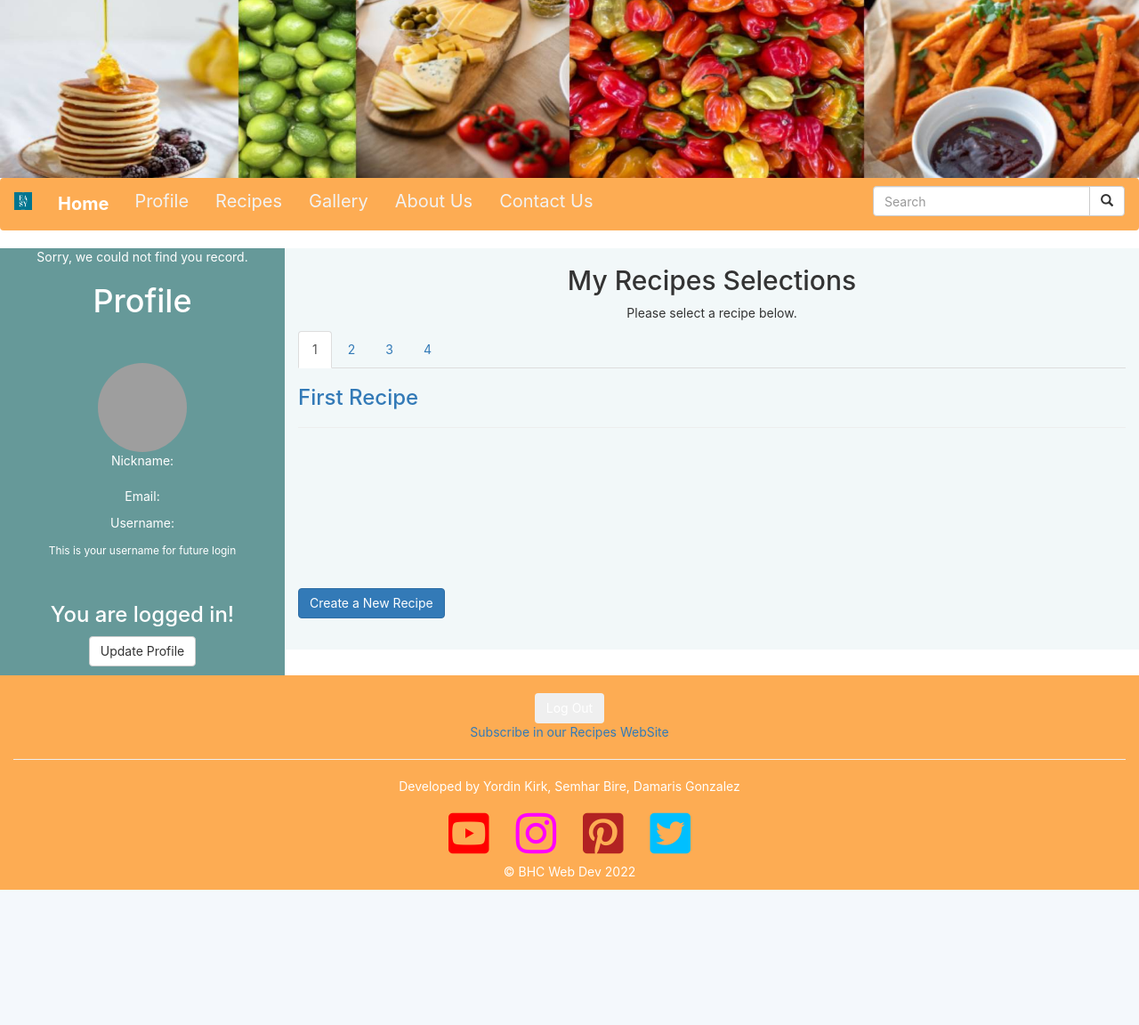
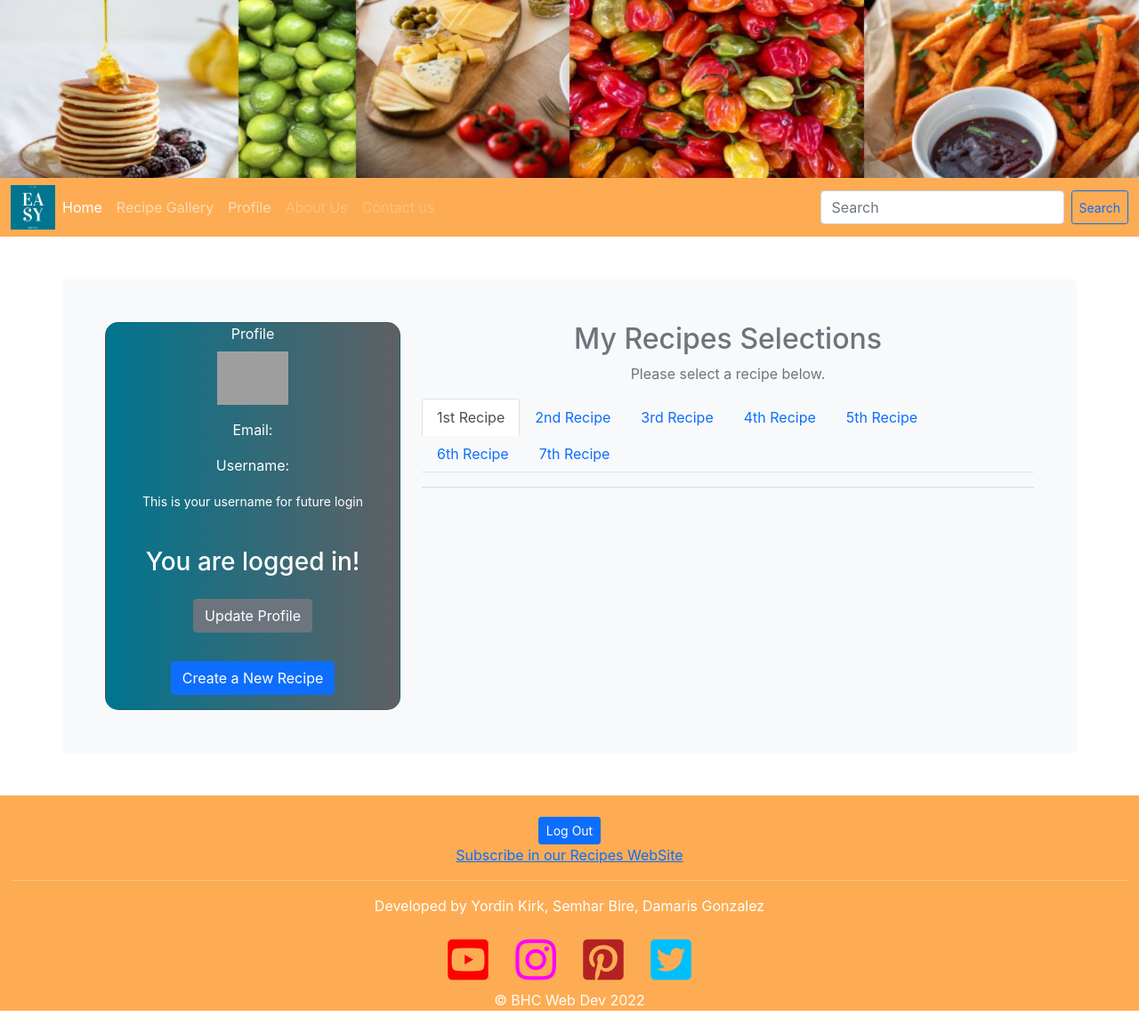
Before and after one commit to damgo-web/easyrecipe-web-dGonzalez, a PHP site: page /profile.php in a window 1280 px wide. Shown: the part 520-1672 px from the top of the page at 89% size. Before the commit the page ends 1520 px from the top, so only its background shows below. Run offline with PHP 8.4, Linux system fonts and the light colour scheme; the visitor is signed in with stand-in values (Sample User, id 1); data that the repository does not hold is empty; some libraries are stand-ins or nearby versions; grey boxes are pictures that could not be loaded.

Commit message:
Version April15th Damaris

```diff
--- a/style.css
+++ b/index.css
@@ -2,60 +2,19 @@
 	font-family:-apple-system,BlinkMacSystemFont,"Segoe UI",Roboto,"Helvetica Neue",Arial,"Noto Sans","Liberation Sans",sans-serif,"Apple Color Emoji","Segoe UI Emoji","Segoe UI Symbol","Noto Color Emoji";
 }
 
-#logo{
-  display: flex;
-  max-width: auto;
-  max-height: auto;
-  float: left;
+nav {
+
+  background-color: #FDAC53;
+  color: white;
+
 }
-.navbar {
-	background-color: #FDAC53;
-    color: white;
-}
-
-.navbar a {
-  float: left;
-  display: block;
-  color: #f2f2f2;
-  padding: 14px;
-
-  text-decoration: none;
-  font-size: 20px;
-}
-
-.navbar-toggle .icon-bar{
-background-color: #fff;
-}
+.gradient-custom {
 
 
-.navbar-nav > li >a:hover {
-	 background-color: #00758f;
-	display:inline;
-}
+  background:  #00758f;
+  background: -webkit-linear-gradient(to right, rgba(0, 117, 143, 1), rgba(95, 96, 99, 1));
+  background: linear-gradient(to right, rgba(0, 117, 143, 1), rgba(95, 96, 99, 1));
 
-
- .affix {
-    top: 0;
-    width: 100%;
-    z-index: 9999 !important;
-  }
-
-  .affix + #fakeimg {
-    padding-top: 100px;
-  }
-
-
-main{
-	padding: 0px;
-}
-
-.bg-1 {
-    background-color:#669999;
-	color: #ffffff;
-	text-align:center;
-}
-.bg-2 {
-    background-color:#f2f8f9;
 }
 
 footer {
--- a/profile.php
+++ b/profile.php
@@ -7,7 +7,7 @@
 if(isset ($_SESSION['userID'])){
 	$userID =  $_SESSION['userID'];
 ///}elseif(isset ($_GET['userID'])){
-///	$userID =  $_GET['userID'];
+	///$userID =  $_GET['userID'];
 }else{
 	header ("Location: register.php");
 	exit();
@@ -17,7 +17,6 @@
 
 $firstname = NULL;
 $lastname = NULL;
-$nickname =NULL;
 $username = NULL;
 $role=NULL;
 $email = NULL;
@@ -66,11 +65,6 @@
 		$valid = FALSE;
 	}
 
-	$nickname = mysqli_real_escape_string($conn,ucwords(trim($_POST['nickname'])));
-	if (empty($nickname)){
-		$nickname_error = '<span class="text-danger"> - Field Required!</span>';
-		$valid = FALSE;
-	}
 
 	$email = (trim($_POST['email']));
 	if (empty($email)){
@@ -83,7 +77,7 @@
 	}
 
 	if ($valid){
-		$query = "UPDATE `user_table` SET `firstname` = '$firstname', `lastname` = '$lastname', `nickname` = '$nickname', `email` = '$email' WHERE `userID`= $userID;";
+		$query = "UPDATE `user_table` SET `firstname` = '$firstname', `lastname` = '$lastname', `email` = '$email' WHERE `userID`= $userID;";
 		$result = mysqli_query($conn, $query) or die(mysqli_error($conn));
 		if (!$result) {
 			die(mysqli_error($conn));
@@ -179,7 +173,6 @@
 		$firstname = $row ['firstname'];
 		$lastname = $row ['lastname'];
 		$username = $row ['username'];
-		$nickname= $row ['nickname'];
 		$email = $row ['email'];
 		$image_name = $row ['avatar'];
 	}else{
@@ -188,86 +181,66 @@
 
 if (!$update){
 $pageContent .= <<<HERE
-<main class="container-fluid">
+<section  class="container p-5 my-5 bg-light text-secondary rounded">
 	<div class= "row">
 
-		<div class="col-md-3 col-lg-3 order-md-last bg-1" >
-			$message
+		<div class="col-sm-6 col-lg-4 " >
+			<div class="card  bg gradient-custom text-center text-white" style="border-radius: 15px;";
+				$message
+				<h3>Profile</h3>
+				<br>
+				<h3>$firstname $lastname</h3>
 
-			<h1>Profile</h1>
-			<br>
-			<h3>$firstname $lastname</h2>
+				<figure><img src = "images/$image_name" alt= "Profile image" "img-fluid my-5" style="width: 80px;">
+				</figure>
 
 
-			<figure><img src = "images/$image_name" alt= "Profile image" class="img-responsive img-circle margin" style="display:inline;width:100px;height:100px;">
-			</figure>
+				<p>Email:  $email </p>
 
-			<p>Nickname:  <h2>$nickname</h2></p>
-			<p>Email:  $email </p>
+				<p>Username: <strong> $username</strong></p>
+				<p><small>This is your username for future login</small></p>
+				<br>
+				<h3>You are logged in! </h3>
+				<div class="mb-3 mt-3">
+				<form action="profile.php?update&userID=$userID" method="post">
+				<input type="submit" name="edit" value="Update Profile" class="btn btn-secondary">
+				</form>
+				</div>
+				<div class="mb-3 mt-3">
+				<form action="recipes-admin.php" method="post">
+				<input type="submit" name="edit" value="Create a New Recipe" class="btn btn-primary">
+				</form>
+				</div>
+			</div>
+		</div>
 
-			<p>Username: <strong> $username</strong></p>
-			<p><small>This is your username for future login</small></p>
-			<br>
-			<p> <h3>You are logged in! </h3></p>
-			<p><a href="profile.php?update&userID=$userID" class="btn  btn-default"> Update Profile </a></p>
-		</div>\n
-
-		<div class="col-md-9 col-lg-9 bg-2">
+		<div class="col-sm-6 col-lg-8">
 			<h2 class="text-center">My Recipes Selections</h2>
 			<p class="text-center">Please select a recipe below.</p>
 			<ul class="nav nav-tabs">
-					<li class="active"><a data-toggle="tab" href="#home">1</a></li>
-					<li><a data-toggle="tab" href="#menu1">2</a></li>
-					<li><a data-toggle="tab" href="#menu2">3</a></li>
-					<li><a data-toggle="tab" href="#menu3">4</a></li>
+					<li class="nav-item"><a  class="nav-link active" href="recipes-admin.php?recipeID=1"> 1st Recipe</a></li>
+					<li class="nav-item"><a  class="nav-link"href="recipes-admin.php?recipeID=2"> 2nd Recipe</a></li>
+					<li class="nav-item"><a class="nav-link" href="recipes-admin.php?recipeID=3"> 3rd Recipe</a></li>
+					<li class="nav-item"><a class="nav-link" href="recipes-admin.php?recipeID=4"> 4th Recipe</a></li>
+					<li class="nav-item"><a class="nav-link" href="recipes-admin.php?recipeID=4"> 5th Recipe</a></li>
+					<li class="nav-item"><a class="nav-link" href="recipes-admin.php?recipeID=4"> 6th Recipe</a></li>
+					<li class="nav-item"><a class="nav-link" href="recipes-admin.php?recipeID=4"> 7th Recipe</a></li>
 			</ul>
-			<div class="tab-content">
-				<div id="home" class="tab-pane fade in active">
-				<h3><a href="recipes-admin.php?recipeID=1"> First Recipe</a></h3>
-				<p></p>
-				<p></p>
-				</div>
-				<div id="menu1" class="tab-pane fade">
-				<h3><a  href="recipes-admin.php?recipeID=2"> Second Recipe</a></h3>
-				<p></p>
-				<p></p>
-				</div>
-				<div id="menu2" class="tab-pane fade">
-				<h3><a href="recipes-admin.php?recipeID=3"> Third Recipe</a></h3>
-				<p></p>
-				<p></p>
-				</div>
-				<div id="menu3" class="tab-pane fade">
-				<h3><a href="recipes-admin.php?recipeID=4"> Third Recipe</a></h3>
-				<p></p>
-				<p></p>
-				</div>
-			</div>
 			<hr>
 
-
-			<form action="recipes-admin.php" method="post">
-			<br><br>
-			<br><br>
-			<br><br>
-			<br><br>
-				<div class="form-group">
-					<input type="submit" name="edit" value="Create a New Recipe" class="btn btn-primary">
-				</div>
-			</form>
 			<br>
 		</div>
 
 	</div>
-</main>\n
+</section>\n
 HERE;
 
 }else{
 $pageContent .=<<<HERE
-	<main class="container-fluid">
-	<div class="jumbotron">
+	<section  class="container p-5 my-5 bg-light text-secondary rounded">
+
 	$message
-	<p>Please, update your information. </p>
+	<p class="fw-bold">Please, update your information. </p>
 	<form method="post" enctype="multipart/form-data" action="profile.php">
 		<div class="form-group">
 			<label for="firstname">First Name: </label>
@@ -279,11 +252,7 @@
 			<input type="text" placeholder="Last Name" name="lastname" id="lastname" value="$lastname" class="form-control">
 			$lastname_error
 		</div>
-		<div class="form-group">
-			<label for="nickname">Nickname: </label>
-			<input type="text" placeholder="Nickname" name="nickname" id="nickname" value="$nickname" class="form-control">
-			$nickname_error
-		</div>
+
 		<div class="form-group">
 			<label for="email">Email: </label>
 			<input type="text" placeholder="example@example.com" name="email" id="email" value="$email" class="form-control">
@@ -300,28 +269,29 @@
 			$password_match_error
 		</div>
 		<figure><img src="images/$image_name" alt= "Profile Avatar" class="profile_image" style="padding:15px;width:220px;height:220px;"/>
-		<figcaption>Member:  $firstname  $lastname  </figcaption>
+		<figcaption class="fw-bold">Member:  $firstname  $lastname  </figcaption>
 		</figure>
 			<p style "clear: both;">Please upload an image for your profile. </p>
-			<div class="form-group">
+			<div class="mb-3 mt-3">
 			<input type="hidden"  name="MAX_FILE_SIZE"  value="300000" >
 			<label for="profile_image">File to Upload: </label> <span class="text-danger" style="font-size:20px;background-color:powderblue;"><br>$invalid_image </span>
 			<input type="file" name="profile_image" id="profile_image" class="form-control">
 			</div>
-			<div class="form-group">
+			<div class="mb-3 mt-3">
 				<input type="hidden" class="btn btn-primary btn-lg" name="avatar" value="$image_name">
 				<input type="hidden" class="btn btn-primary btn-lg" name="userID" value="$userID">
 				<input type="submit" class="btn btn-success btn-lg" name="update" value="Update Profile">
 			</div>
 	</form>
 	<form method="post" action="update.php">
-		<div class="form-group">
+		<div class="mb-3 mt-3">
 			<input type="hidden" class="btn btn-primary btn-lg" name="userID" value="$userID">
 			<input type="submit" class="btn btn-danger btn-lg" name="delete" value="Delete Profile">
 		</div>
 	</form>
+	<a href="profile.php" class="text-start" > Back </a>
 	</div>
-</main>\n
+</section>\n
 HERE;
 }
 
--- a/recipes.php
+++ b/recipes.php
@@ -39,8 +39,7 @@
 	}
 	$recipeList .= "</ul>";
 	$pageContent = <<<HERE
-	<section class="container">
-	<div class="jumbotron">
+	<section class="container p-5 my-5 bg-light text-secondary rounded">
 
 		<h2>My Recipes</h2>
 		<p>Please select a recipe below.</p>
--- a/template.php
+++ b/template.php
@@ -4,13 +4,13 @@
 if(isset ($_SESSION['userID'])){
      $loginButton = <<<HERE
                     <form class="form-inline" action="logout.php" method="post">
-                        <button class="btn primary"  name="logout" type="submit">Log Out</button>
+                        <button class="btn btn-primary btn-sm" name="logout" type="submit">Log Out</button>
                     </form>
 HERE;
 } else  {
      $loginButton = <<<HERE
                         <form class="form-inline" action="login.php" method="post" >
-                          <button class="btn primary" type="submit">Sign In </button>
+                          <button class="btn btn-primary btn-sm" type="submit">Sign In </button>
                         </form>
 HERE;
 }
@@ -23,52 +23,51 @@
         <meta charset="utf-8">
         <meta name="viewport" content="width=device-width, initial-scale=1">
        <!-- Latest compiled and minified CSS -->
-		<link rel="stylesheet" href="https://maxcdn.bootstrapcdn.com/bootstrap/3.4.1/css/bootstrap.min.css">
-		<!-- jQuery library -->
-		<script src="https://ajax.googleapis.com/ajax/libs/jquery/3.6.0/jquery.min.js"></script>
+         <link href="https://cdn.jsdelivr.net/npm/bootstrap@5.1.3/dist/css/bootstrap.min.css" rel="stylesheet">
        <!-- Latest compiled JavaScript -->
-		<script src="https://maxcdn.bootstrapcdn.com/bootstrap/3.4.1/js/bootstrap.min.js"></script>
+          <script src="https://cdn.jsdelivr.net/npm/bootstrap@5.1.3/dist/js/bootstrap.bundle.min.js"></script>
        <link rel="stylesheet" href="https://use.fontawesome.com/releases/v5.8.1/css/all.css" integrity="sha-long-hash_code" crossorigin="anonymous">
 	   <!-- internal css -->
-        <link rel="stylesheet" href="style.css">
+        <link rel="stylesheet" href="index.css">
 		<!-- favicon -->
-        <link rel="icon" type="image/png" sizes="32x32" href="images\logo.png">
+        <link rel="icon" type="images/logo.png" sizes="32x32" href="images/logo.png">
     </head>
 <body>
 	<header>
-			<img class="img-responsive" src="images/hero2.png"  alt="Cinque Terre" >
+			<img class="img-fluid" src="images/hero2.png"  alt="Cinque Terre" >
 	</header>
-	<nav class="navbar" data-spy="affix" data-offset-top="680" >
-		<div class="navbar-header">
-			<button  type="button" class="navbar-toggle" data-toggle="collapse" data-target="#myNavbar">
-					<span class="icon-bar"></span>
-					<span class="icon-bar"></span>
-					<span class="icon-bar"></span>
+	<nav class="navbar navbar-expand-sm navbar-dark sticky-top">
+		<div class="container-fluid">
+			<img  class="navbar-brand" src="images/logo.png"  id="logo" alt="Page Logo" width="50" height="50">
+			<button class="navbar-toggler" type="button" data-bs-toggle="collapse" data-bs-target="#myNav" aria-controls="myNav" aria-expanded="false" aria-label="Toggle navigation">
+				<span class="navbar-toggler-icon"></span>
 			</button>
-			<img class="navbar-brand" src="images/logo.png" id="logo" alt="Page Logo">
-			<a href="index.php" style="color:white; font-weight: bold;">Home</a>
-		</div>
-		<div class="collapse navbar-collapse" id="myNavbar" >
-			<ul class="nav navbar-nav"  >
-				<li><a href="profile.php" > Profile </a> </li>
-				<li><a href="recipes-admin.php" > Recipes </a> </li>
-				<li><a href="#" >Gallery </a> </li>
-				<li><a href="#" >About Us</a> </li>
-				<li><a href="#"	>Contact Us</a></li>
+			<div class="collapse navbar-collapse" id="myNav">
+				<ul class="navbar-nav me-auto mb-2 mb-lg-0">
+					<li class="nav-item">
+					<a class="nav-link active" aria-current="page" href="index.php">Home</a>
+					</li>
+					<li class="nav-item">
+					<a class="nav-link" href="recipes.php">Recipe Gallery</a>
+					</li>
+					<li class="nav-item">
+					<a class="nav-link" href="profile.php">Profile</a>
+					</li>
+					<li class="nav-item">
+					<a class="nav-link disabled">About Us</a>
+					</li>
+					<li class="nav-item">
+					<a class="nav-link disabled">Contact us</a>
+					</li>
 				</ul>
-			<form class="navbar-form navbar-right" action="/action_page.php">
-				<div class="input-group">
-						<input type="text" class="form-control" placeholder="Search" name="search">
-					<div class="input-group-btn">
-						<button class="btn btn-default" type="submit">
-							<i class="glyphicon glyphicon-search"></i>
-						</button>
+				<form class="d-flex">
+					<input class="form-control me-2" type="search" placeholder="Search" aria-label="Search">
+					<button id="button" class="btn btn-outline-primary btn-sm" type="submit" >Search</button>
+				</form>
 			</div>
 		</div>
-			</form>
-		</div>
+	</nav>
 
-	</nav>
 HERE;
 print $pageContent;
 
```
Also changed, not shown: login.php (+6 -7 lines), recipes-admin.php (+11 -12 lines), register.php (+14 -29 lines), update.php (+5 -7 lines). Lines whose indentation alone changed are shown as unchanged.
